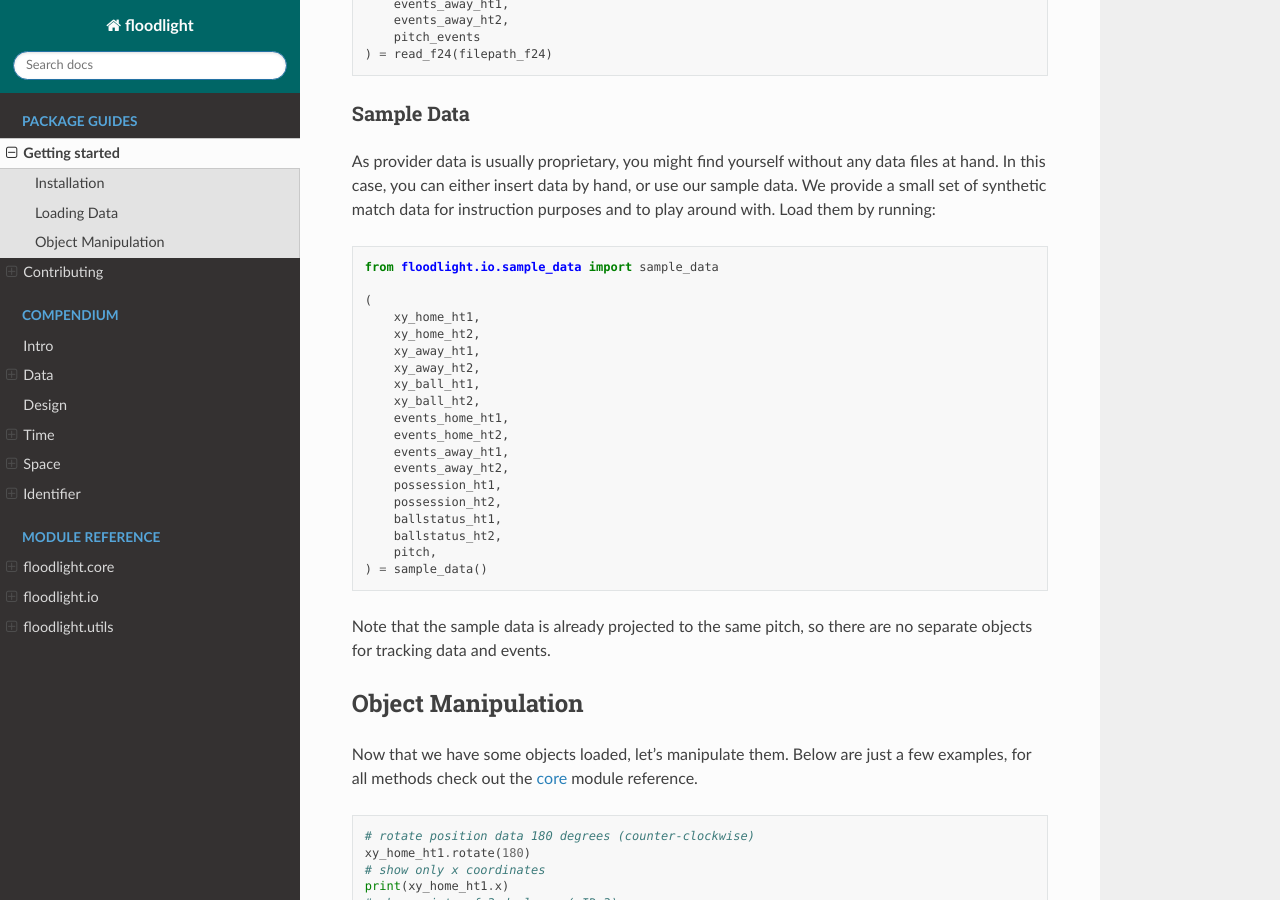
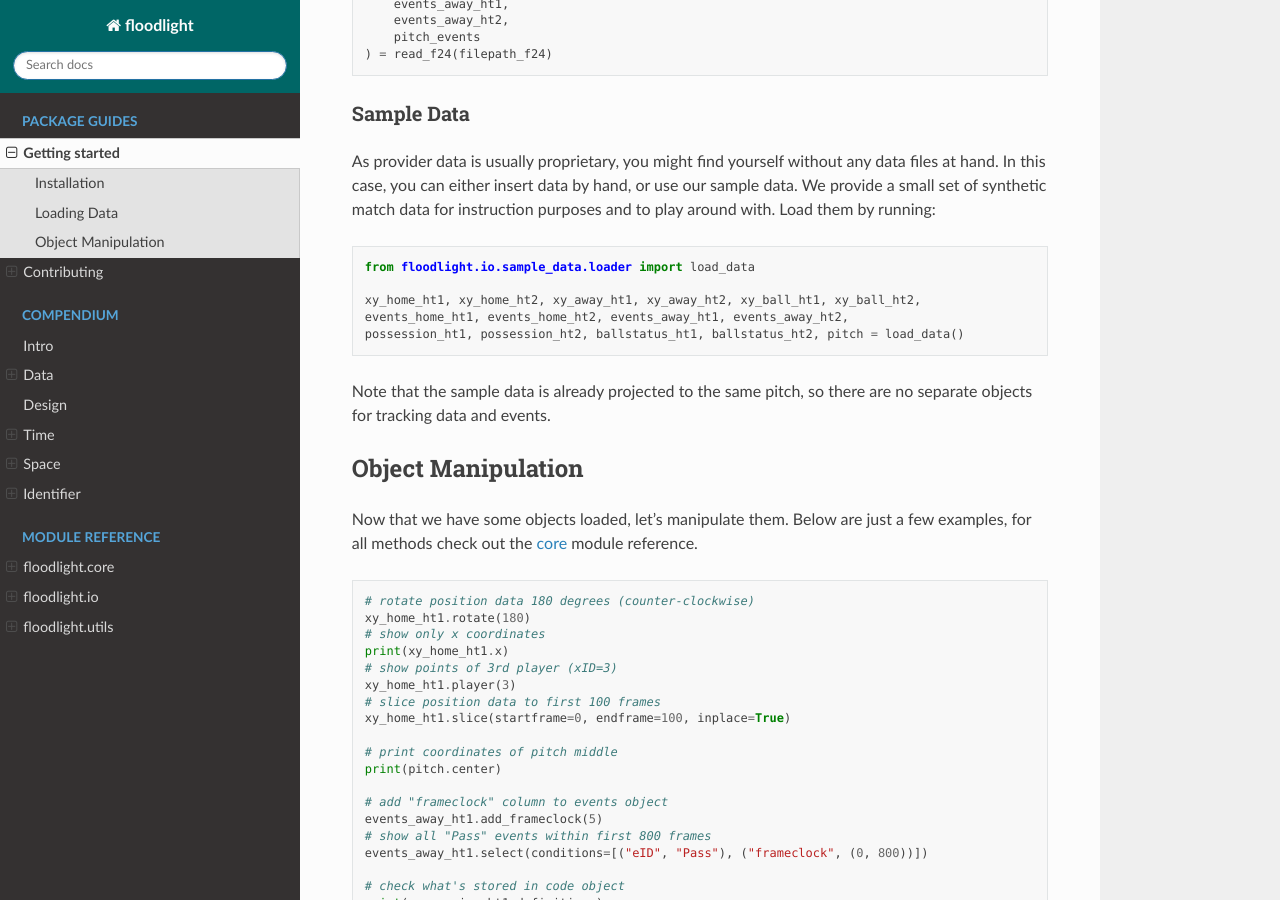
Before and after one commit to floodlight-sports/floodlight, a Sphinx documentation site: the page built from docs/source/guides/getting_started.rst, in a window 1280 px wide and 900 px high, scrolled down 1260 px. Built offline with Sphinx 7.4.7 and the Read the Docs theme 2.0.0, drawn with Linux system fonts in a browser that asks for light colours.

Commit message:
docs: integrate new data structure in docs

```diff
--- a/docs/source/guides/getting_started.rst
+++ b/docs/source/guides/getting_started.rst
@@ -72,25 +72,11 @@ As provider data is usually proprietary, you might find yourself without any dat
 
 .. code-block:: python
 
-    from floodlight.io.sample_data import sample_data
+    from floodlight.io.sample_data.loader import load_data
 
-    (
-        xy_home_ht1,
-        xy_home_ht2,
-        xy_away_ht1,
-        xy_away_ht2,
-        xy_ball_ht1,
-        xy_ball_ht2,
-        events_home_ht1,
-        events_home_ht2,
-        events_away_ht1,
-        events_away_ht2,
-        possession_ht1,
-        possession_ht2,
-        ballstatus_ht1,
-        ballstatus_ht2,
-        pitch,
-    ) = sample_data()
+    xy_home_ht1, xy_home_ht2, xy_away_ht1, xy_away_ht2, xy_ball_ht1, xy_ball_ht2,
+    events_home_ht1, events_home_ht2, events_away_ht1, events_away_ht2,
+    possession_ht1, possession_ht2, ballstatus_ht1, ballstatus_ht2, pitch = load_data()
 
 Note that the sample data is already projected to the same pitch, so there are no separate objects for tracking data and events.
 
--- a/docs/source/modules/io/io.rst
+++ b/docs/source/modules/io/io.rst
@@ -11,5 +11,6 @@ Collection of parsing modules for different provider data.
    dfl
    kinexon
    opta
+   sample_data
    statsperform
    tracab
```
Also changed, not shown: docs/source/modules/io/sample_data.rst (added, +18 -0 lines).
